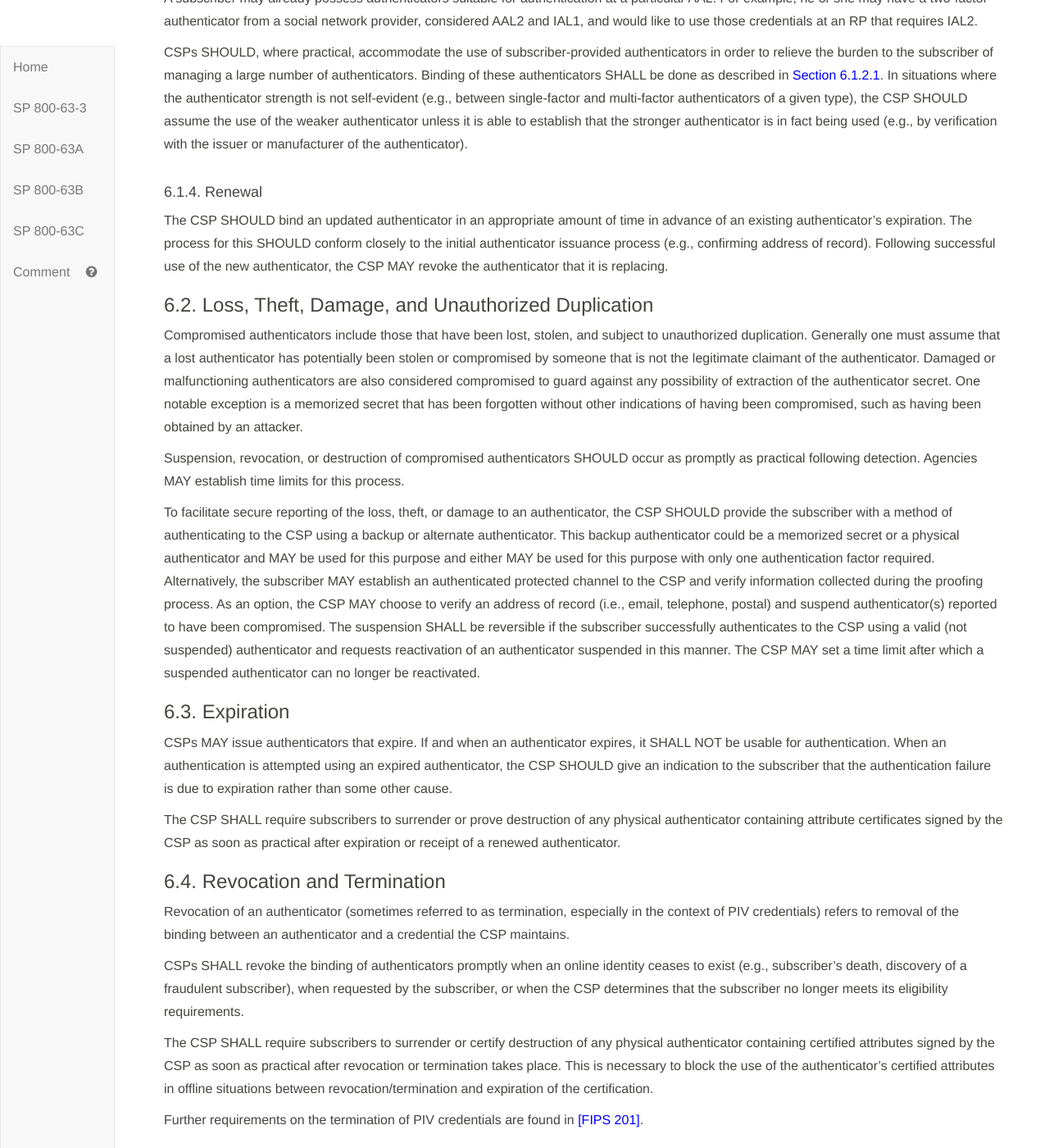
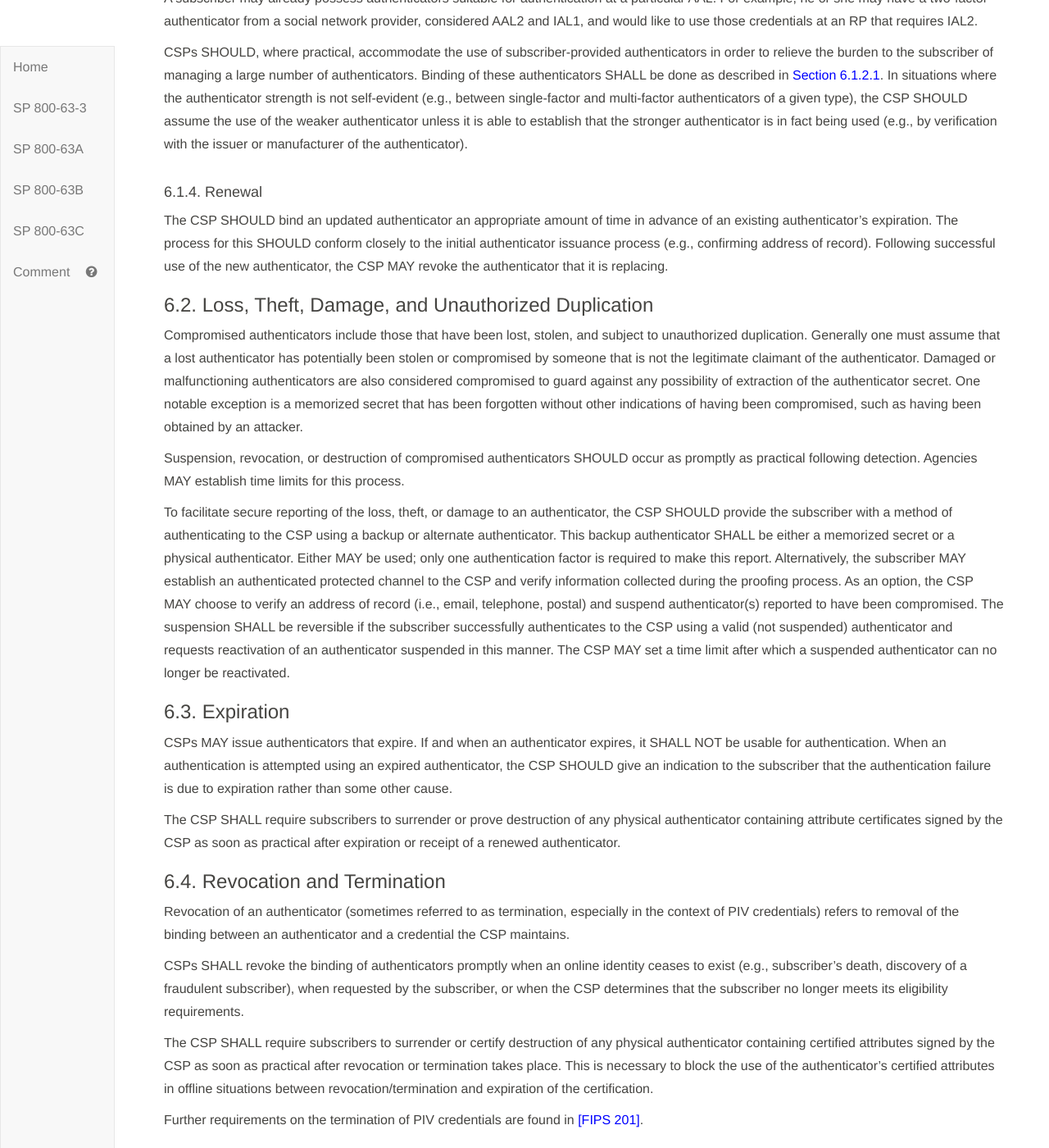
Before and after one commit to usnistgov/800-63-3, a Jekyll site: the page built from sp800-63b/sec6_lifecycle.md, in a window 1280 px wide and 1400 px high, scrolled down 2862 px. Shown: the whole window at 82% size. Built offline with Jekyll 4.4.1, drawn with Linux system fonts in a browser that asks for light colours; our own code applies the rules of GitHub Pages for plain Markdown files; some of the changed text lies outside the part shown.

Commit message:
Fixes for first batch of review comments

```diff
--- a/sp800-63b/sec6_lifecycle.md
+++ b/sp800-63b/sec6_lifecycle.md
@@ -13,13 +13,13 @@
 Authenticators SHALL be bound to subscriber accounts by either:
 
 - issuance by the CSP as part of enrollment, binding, or other processes, or
-- a subscriber-provided authenticator, that is acceptable to the CSP.
+- a subscriber-provided authenticator that is acceptable to the CSP.
 
 This guideline refers to the *binding* rather than the issuance of an authenticator in order to accommodate both these options.
 
 Throughout the online identity lifecycle, CSPs SHALL maintain a record of all authenticators that are, or have been, associated with each identity. The CSP or verifier SHALL also maintain the information required for throttling authentication attempts when required, as described in section 5.2.2. The CSP SHALL also verify the type of user-provided authenticator (e.g., single-factor cryptographic device vs. multi-factor cryptographic device) so that verifiers can determine compliance with requirements at at each AAL.
 
-The record created by the CSP SHALL contain the date and time the authenticator was bound to the account. The record SHOULD include information about the source of the binding, such as the IP address, and device identifier of any device associated with the enrollment. If available, the record SHOULD also contain information about the source of unsuccessful authentications attempted with the authenticator.
+The record created by the CSP SHALL contain the date and time the authenticator was bound to the account. The record SHOULD include information about the source of the binding (e.g., IP address, device identifier) of any device associated with the enrollment. If available, the record SHOULD also contain information about the source of unsuccessful authentications attempted with the authenticator.
 
 #### 6.1.1. Binding at Enrollment
 
@@ -52,7 +52,7 @@
 
 #### 6.1.2.1. Binding of Additional Authenticator at Existing AAL
 
-CSPs and verifiers SHOULD encourage subscribers to maintain at least two valid authenticators of each factor that they will be using, with the exception of memorized secrets. For example, a subscriber, who usually uses an OTP device as a physical authenticator, MAY also be issued a number of look-up secret authenticators, or register a device for out-of-band authentication, in case the physical authenticator is lost, stolen, or damaged. See [Section 6.1.2.3](#replacement) for more information on replacement of memorized secret authenticators.
+CSPs and verifiers SHOULD encourage subscribers to maintain at least two valid authenticators of each factor that they will be using, with the exception of memorized secrets. For example, a subscriber who usually uses an OTP device as a physical authenticator MAY also be issued a number of look-up secret authenticators, or register a device for out-of-band authentication, in case the physical authenticator is lost, stolen, or damaged. See [Section 6.1.2.3](#replacement) for more information on replacement of memorized secret authenticators.
 
 Accordingly, CSPs SHOULD permit the binding of additional authenticators to a subscriber's account. Before adding the new authenticator, the CSP SHALL first require the subscriber to authenticate at the AAL (or a higher AAL) at which the new authenticator will be used. When an authenticator is added, the CSP SHOULD send a notification to the subscriber via a mechanism that is independent of the transaction binding the new authenticator. The CSP MAY limit the number of authenticators that may be bound in this manner.
 
@@ -64,7 +64,7 @@
 
 #### 6.1.2.3. <a name="replacement"></a> Replacement of Lost Authentication Factor
 
-If a subscriber loses all authenticators of a factor necessary to complete multi-factor authentication and has been identity proofed at IAL2 or IAL3, that subscriber SHALL repeat the identity proofing process described in [SP 800-63A](sp800-63a.html). An abbreviated proofing process, confirming the binding of the claimant to previously-supplied evidence, MAY be used if the CSP has retained the evidence from the original proofing process pursuant to a privacy risk assessment as described in [SP 800-63A, Section 4.2](sp800-63a.html#genProofReqs). The CSP SHALL require the claimant to authenticate using an authenticator of the remaining factor, if any, to confirm binding to the existing identity. Reestablishment of authentication factors at IAL3 SHALL be done in person, or through a supervised remote process as described in [SP 800-63A Section 5.3.3.2](sp800-63a.html#supervised), and SHALL verify the biometric collected during the proofing process.
+If a subscriber loses all authenticators of a factor necessary to complete multi-factor authentication and has been identity proofed at IAL2 or IAL3, that subscriber SHALL repeat the identity proofing process described in [SP 800-63A](sp800-63a.html). An abbreviated proofing process, confirming the binding of the claimant to previously-supplied evidence, MAY be used if the CSP has retained the evidence from the original proofing process pursuant to a privacy risk assessment as described in [SP 800-63A Section 4.2](sp800-63a.html#genProofReqs). The CSP SHALL require the claimant to authenticate using an authenticator of the remaining factor, if any, to confirm binding to the existing identity. Reestablishment of authentication factors at IAL3 SHALL be done in person, or through a supervised remote process as described in [SP 800-63A Section 5.3.3.2](sp800-63a.html#supervised), and SHALL verify the biometric collected during the proofing process.
 
 The CSP SHOULD send a notification of the event to the subscriber; this MAY be the same notice as is required as part of the proofing process.
 
@@ -80,7 +80,7 @@
 
 #### 6.1.4. Renewal
 
-The CSP SHOULD bind an updated authenticator in an appropriate amount of time in advance of an existing authenticator's expiration. The process for this SHOULD conform closely to the initial authenticator issuance process (e.g., confirming address of record). Following successful use of the new authenticator, the CSP MAY revoke the authenticator that it is replacing.
+The CSP SHOULD bind an updated authenticator an appropriate amount of time in advance of an existing authenticator's expiration. The process for this SHOULD conform closely to the initial authenticator issuance process (e.g., confirming address of record). Following successful use of the new authenticator, the CSP MAY revoke the authenticator that it is replacing.
 
 ### 6.2. Loss, Theft, Damage, and Unauthorized Duplication
 
@@ -88,7 +88,7 @@
 
 Suspension, revocation, or destruction of compromised authenticators SHOULD occur as promptly as practical following detection. Agencies MAY establish time limits for this process.
 
-To facilitate secure reporting of the loss, theft, or damage to an authenticator, the CSP SHOULD provide the subscriber with a method of authenticating to the CSP using a backup or alternate authenticator. This backup authenticator could be a memorized secret or a physical authenticator and MAY be used for this purpose and either MAY be used for this purpose with only one authentication factor required. Alternatively, the subscriber MAY establish an authenticated protected channel to the CSP and verify information collected during the proofing process. As an option, the CSP MAY choose to verify an address of record (i.e., email, telephone, postal) and suspend authenticator(s) reported to have been compromised. The suspension SHALL be reversible if the subscriber successfully authenticates to the CSP using a valid (not suspended) authenticator and requests reactivation of an authenticator suspended in this manner. The CSP MAY set a time limit after which a suspended authenticator can no longer be reactivated.
+To facilitate secure reporting of the loss, theft, or damage to an authenticator, the CSP SHOULD provide the subscriber with a method of authenticating to the CSP using a backup or alternate authenticator. This backup authenticator SHALL be either a memorized secret or a physical authenticator. Either MAY be used; only one authentication factor is required to make this report. Alternatively, the subscriber MAY establish an authenticated protected channel to the CSP and verify information collected during the proofing process. As an option, the CSP MAY choose to verify an address of record (i.e., email, telephone, postal) and suspend authenticator(s) reported to have been compromised. The suspension SHALL be reversible if the subscriber successfully authenticates to the CSP using a valid (not suspended) authenticator and requests reactivation of an authenticator suspended in this manner. The CSP MAY set a time limit after which a suspended authenticator can no longer be reactivated.
 
 ### 6.3. Expiration
 
```
Also changed, not shown: sp800-63b/sec10_usability.md (+1 -1 lines), sp800-63b/sec4_aal.md (+2 -2 lines), sp800-63b/sec5_authenticators.md (+4 -4 lines), sp800-63b/sec9_privacy.md (+1 -1 lines).
